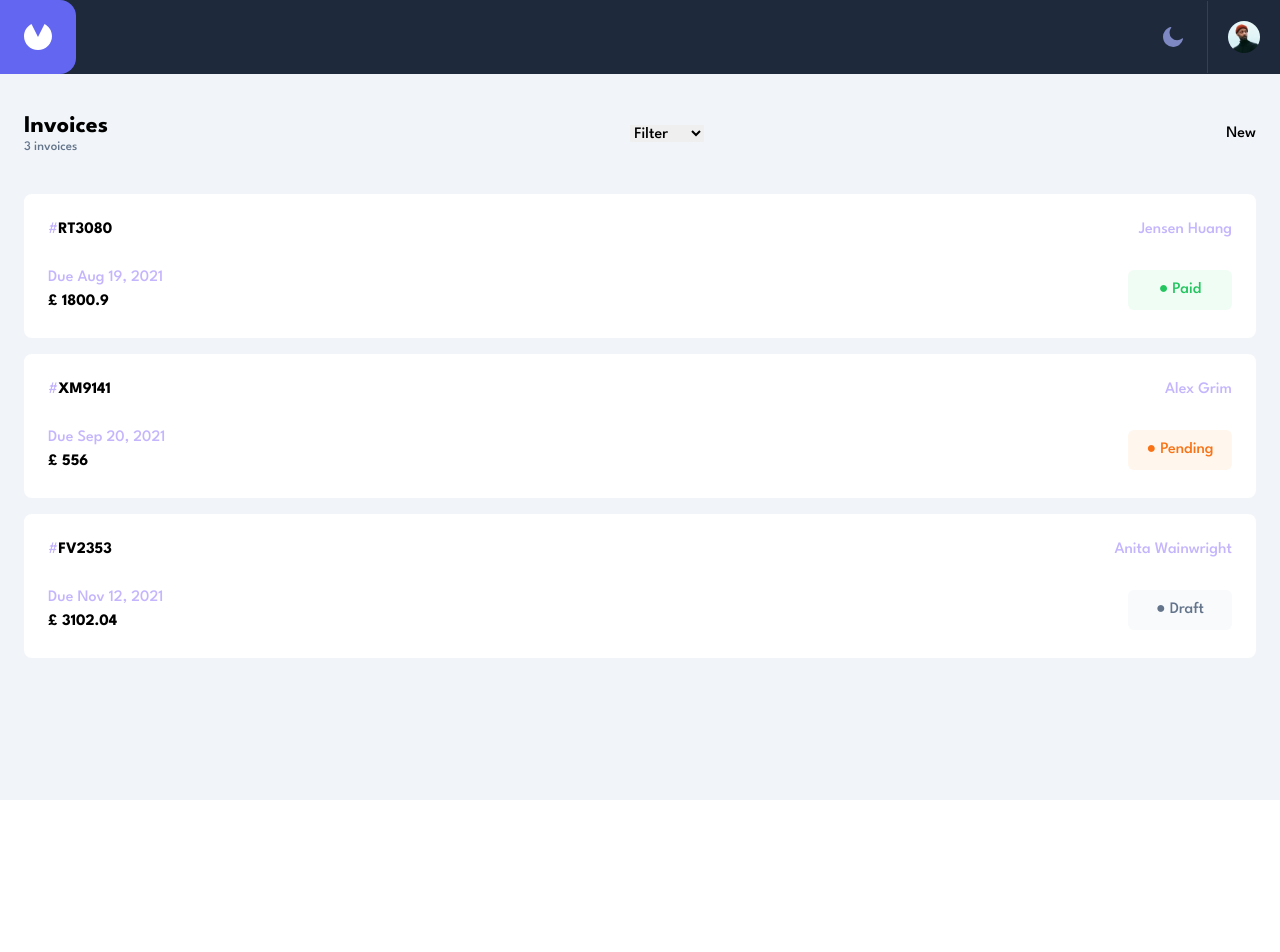
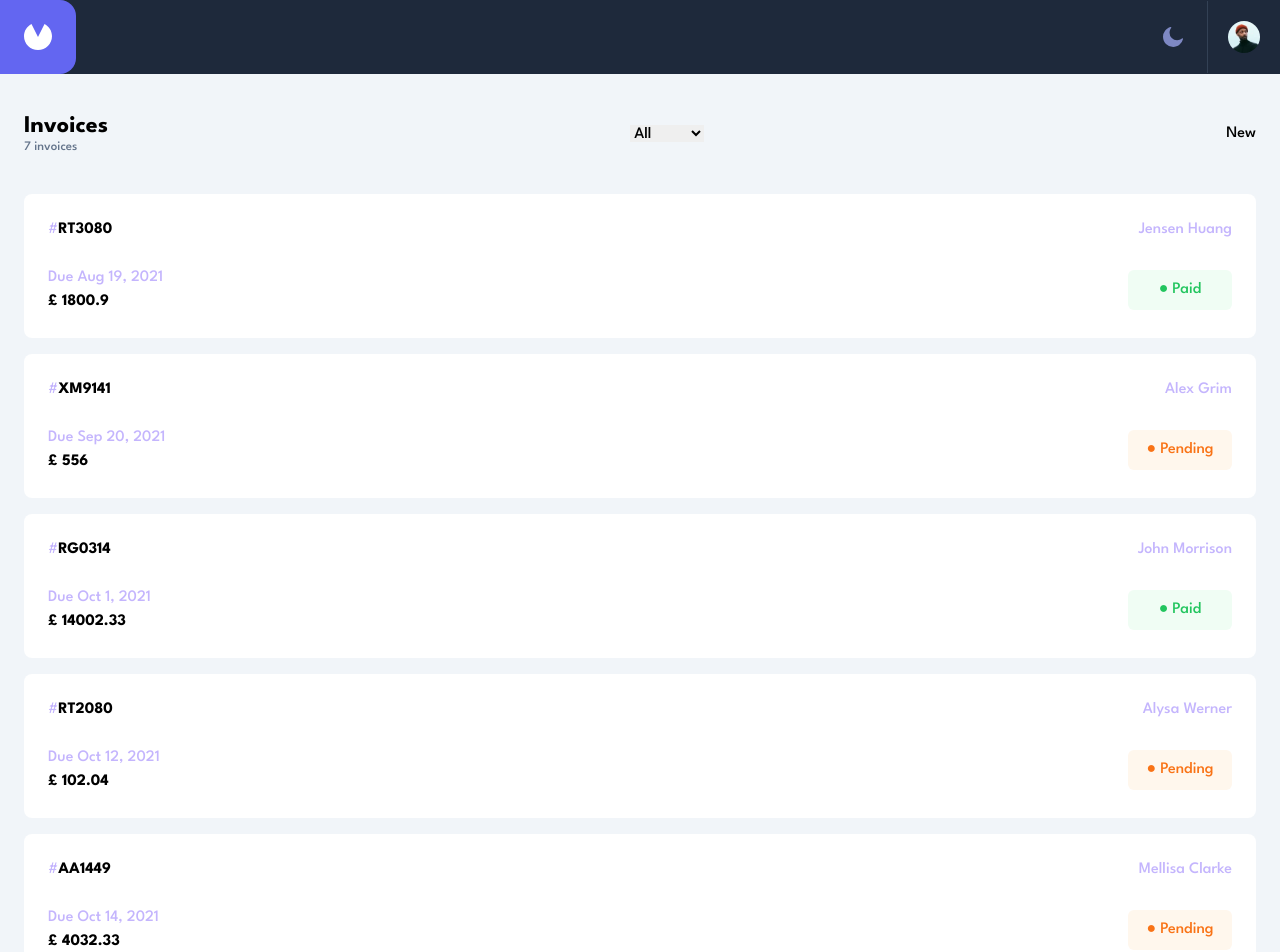
Before and after one commit to waldekglaz/invoice-app, a React (Vite) app: page / in a window 1280 px wide. Shown: the top 952 px of the page. Before the commit the page ends 800 px from the top, so only its background shows below. Built offline with nearby package versions, Linux system fonts and the light colour scheme.

Commit message:
to be continued Form

```diff
--- a/src/App.tsx
+++ b/src/App.tsx
@@ -4,6 +4,7 @@ import Message from './components/Message'
 import Form from './components/Form'
 import InvoiceCard from './components/InvoiceCard'
 import InvoiceDetails from './components/InvoiceDetails'
+import Filter from './components/Filter'
 
 const MOCK_DATA = [
   {
@@ -75,6 +76,136 @@ const MOCK_DATA = [
     total: 556.0,
   },
   {
+    id: 'RG0314',
+    createdAt: '2021-09-24',
+    paymentDue: '2021-10-01',
+    description: 'Website Redesign',
+    paymentTerms: 7,
+    clientName: 'John Morrison',
+    clientEmail: 'jm@myco.com',
+    status: 'paid',
+    senderAddress: {
+      street: '19 Union Terrace',
+      city: 'London',
+      postCode: 'E1 3EZ',
+      country: 'United Kingdom',
+    },
+    clientAddress: {
+      street: '79 Dover Road',
+      city: 'Westhall',
+      postCode: 'IP19 3PF',
+      country: 'United Kingdom',
+    },
+    items: [
+      {
+        name: 'Website Redesign',
+        quantity: 1,
+        price: 14002.33,
+        total: 14002.33,
+      },
+    ],
+    total: 14002.33,
+  },
+  {
+    id: 'RT2080',
+    createdAt: '2021-10-11',
+    paymentDue: '2021-10-12',
+    description: 'Logo Concept',
+    paymentTerms: 1,
+    clientName: 'Alysa Werner',
+    clientEmail: 'alysa@email.co.uk',
+    status: 'pending',
+    senderAddress: {
+      street: '19 Union Terrace',
+      city: 'London',
+      postCode: 'E1 3EZ',
+      country: 'United Kingdom',
+    },
+    clientAddress: {
+      street: '63 Warwick Road',
+      city: 'Carlisle',
+      postCode: 'CA20 2TG',
+      country: 'United Kingdom',
+    },
+    items: [
+      {
+        name: 'Logo Sketches',
+        quantity: 1,
+        price: 102.04,
+        total: 102.04,
+      },
+    ],
+    total: 102.04,
+  },
+  {
+    id: 'AA1449',
+    createdAt: '2021-10-7',
+    paymentDue: '2021-10-14',
+    description: 'Re-branding',
+    paymentTerms: 7,
+    clientName: 'Mellisa Clarke',
+    clientEmail: 'mellisa.clarke@example.com',
+    status: 'pending',
+    senderAddress: {
+      street: '19 Union Terrace',
+      city: 'London',
+      postCode: 'E1 3EZ',
+      country: 'United Kingdom',
+    },
+    clientAddress: {
+      street: '46 Abbey Row',
+      city: 'Cambridge',
+      postCode: 'CB5 6EG',
+      country: 'United Kingdom',
+    },
+    items: [
+      {
+        name: 'New Logo',
+        quantity: 1,
+        price: 1532.33,
+        total: 1532.33,
+      },
+      {
+        name: 'Brand Guidelines',
+        quantity: 1,
+        price: 2500.0,
+        total: 2500.0,
+      },
+    ],
+    total: 4032.33,
+  },
+  {
+    id: 'TY9141',
+    createdAt: '2021-10-01',
+    paymentDue: '2021-10-31',
+    description: 'Landing Page Design',
+    paymentTerms: 30,
+    clientName: 'Thomas Wayne',
+    clientEmail: 'thomas@dc.com',
+    status: 'pending',
+    senderAddress: {
+      street: '19 Union Terrace',
+      city: 'London',
+      postCode: 'E1 3EZ',
+      country: 'United Kingdom',
+    },
+    clientAddress: {
+      street: '3964  Queens Lane',
+      city: 'Gotham',
+      postCode: '60457',
+      country: 'United States of America',
+    },
+    items: [
+      {
+        name: 'Web Design',
+        quantity: 1,
+        price: 6155.91,
+        total: 6155.91,
+      },
+    ],
+    total: 6155.91,
+  },
+  {
     id: 'FV2353',
     createdAt: '2021-11-05',
     paymentDue: '2021-11-12',
@@ -111,6 +242,7 @@ function App() {
   const [isNewInvoiceClicked, setIsNewInvoiceClicked] = useState(false)
   const [isDetailOpen, setIsDetailOpen] = useState(false)
   const [invoiceDetails, setInvoiceDetails] = useState(null)
+  const [filter, setFilter] = useState('all')
 
   const addClickHandler = () => {
     setIsNewInvoiceClicked(true)
@@ -131,6 +263,22 @@ function App() {
     setIsDetailOpen(false)
     console.log(id)
   }
+  const onFilterChange = (e) => {
+    setFilter(e.target.value)
+  }
+  const filteredInvoices = invoices.filter((invoice) => {
+    if (filter === 'all') {
+      return true
+    } else {
+      return invoice.status === filter
+    }
+  })
+
+  const onSaveNewInvoice = (e, invoice) => {
+    e.preventDefault()
+    console.log(invoice)
+    setInvoices([...invoices, invoice])
+  }
   return (
     <div className="font-spartan bg-slate-100 h-screen">
       <Header />
@@ -142,19 +290,15 @@ function App() {
               <h2 className="text-2xl font-bold">Invoices</h2>
               {invoices.length === 0 ? <p className="text-[13px] text-slate-500 mt-[-4px]">No invoices</p> : <p className="text-[13px] text-slate-500 mt-[-4px]">{invoices.length === 1 ? '1 invoice' : `${invoices.length} invoices`}</p>}
             </div>
-            <select>
-              <option>Filter</option>
-              <option>Paid</option>
-              <option>Pending</option>
-              <option>Draft</option>
-            </select>
+
+            <Filter filter={filter} onChange={onFilterChange} />
             <div>
               <button onClick={addClickHandler}>New</button>
             </div>
           </div>
         )}
-        {invoices.length > 0 && !isNewInvoiceClicked && !isDetailOpen && invoices.map((invoice) => <InvoiceCard key={invoice.id} {...invoice} onClick={onCardClickHandler} />)}
-        {isNewInvoiceClicked && <Form onClick={backClickHandler} />}
+        {invoices.length > 0 && !isNewInvoiceClicked && !isDetailOpen && filteredInvoices.map((invoice) => <InvoiceCard key={invoice.id} {...invoice} onClick={onCardClickHandler} />)}
+        {isNewInvoiceClicked && <Form onClick={backClickHandler} onSave={onSaveNewInvoice} />}
         <div>{invoices.length === 0 && !isNewInvoiceClicked && <Message />}</div>
       </main>
     </div>
--- /dev/null
+++ b/src/components/Filter.tsx
@@ -0,0 +1,12 @@
+import React from 'react'
+
+export default function Filter({ filter, onChange }) {
+  return (
+    <select value={filter} onChange={onChange}>
+      <option value="all">All</option>
+      <option value="paid">Paid</option>
+      <option value="pending">Pending</option>
+      <option value="draft">Draft</option>
+    </select>
+  )
+}
--- a/src/components/Form.tsx
+++ b/src/components/Form.tsx
@@ -1,13 +1,84 @@
-import { MouseEventHandler } from 'react'
+import { MouseEventHandler, useState } from 'react'
 import GoBackBtn from './GoBackBtn'
+import TextInput from './TextInput'
+import { invoiceNumberGenerator, todayDateGenerator } from '../utils/utils'
 interface FormProps {
   onClick: MouseEventHandler<HTMLButtonElement>
+  onSave: any
 }
 
-export default function Form({ onClick }: FormProps) {
+export default function Form({ onClick, onSave }: FormProps) {
+  const [clientStreet, setClientStreet] = useState('')
+  const [clientCity, setClientCity] = useState('')
+  const [clientPostcode, setClientPostcode] = useState('')
+  const [clientName, setClientName] = useState('')
+  const [clientEmail, setClientEmail] = useState('')
+  const onClientStreetChange = (e) => {
+    setClientStreet(e.target.value)
+  }
+  const onClientCityChange = (e) => {
+    setClientCity(e.target.value)
+  }
+  const onClientPostcodeChange = (e) => {
+    setClientPostcode(e.target.value)
+  }
+  const onClientNameChange = (e) => {
+    setClientName(e.target.value)
+  }
+  const onClientEmailChange = (e) => {
+    setClientEmail(e.target.value)
+  }
+  const invoiceData = {
+    id: invoiceNumberGenerator(),
+    createdAt: todayDateGenerator(),
+    paymentDue: '2021-11-12',
+    description: 'Logo Re-design',
+    paymentTerms: 7,
+    clientName: clientName,
+    clientEmail: clientEmail,
+    status: 'draft',
+    senderAddress: {
+      street: '19 Union Terrace',
+      city: 'London',
+      postCode: 'E1 3EZ',
+      country: 'United Kingdom',
+    },
+    clientAddress: {
+      street: clientStreet,
+      city: clientCity,
+      postCode: clientPostcode,
+      country: 'United Kingdom',
+    },
+    items: [
+      {
+        name: 'Logo Re-design',
+        quantity: 1,
+        price: 3102.04,
+        total: 3102.04,
+      },
+    ],
+    total: 5445,
+  }
   return (
     <div>
       <GoBackBtn onClick={onClick} />
+      <h2>New invoice</h2>
+      Bill From
+      <form onSubmit={(e) => onSave(e, invoiceData)}>
+        <TextInput name="client-street" type="text" text="Street Address" value={clientStreet} onChange={onClientStreetChange} />
+        <div className="flex">
+          {' '}
+          <TextInput name="client-city" type="text" text="City" value={clientCity} onChange={onClientCityChange} />
+          <TextInput name="client-post-code" type="text" text="Post Code" value={clientPostcode} onChange={onClientPostcodeChange} />
+          <TextInput name="client-name" type="text" text="Client's Name" value={clientName} onChange={onClientNameChange} />
+          <TextInput name="client-email" type="text" text="Client's Email" value={clientEmail} onChange={onClientEmailChange} />
+        </div>
+
+        <button type="submit" className="bg-blue-500">
+          Save & Send
+        </button>
+      </form>
+      Bill To
     </div>
   )
 }
--- a/src/components/InvoiceDetails.tsx
+++ b/src/components/InvoiceDetails.tsx
@@ -62,12 +62,14 @@ export default function InvoiceDetails({ onClick, status, id, description, sende
           </div>
           <div className="mb-[38px]">
             <p className="mb-[13px]">Sent to</p>
-            <p className="text-black font-bold text-base mb-[7px]">{clientEmail}</p>
+            <a className="text-black font-bold text-base mb-[7px]" href={`mailto:${clientEmail}`}>
+              {clientEmail}
+            </a>
           </div>
           <div>
             <ul>
               {items.map((item) => (
-                <li>
+                <li key={item.name}>
                   <div className="bg-blue-50 p-6 flex justify-between items-center rounded-t-md">
                     <div>
                       <p className="text-black font-bold text-base mb-[7px]">{item.name}</p>
--- /dev/null
+++ b/src/components/TextInput.tsx
@@ -0,0 +1,10 @@
+import React from 'react'
+
+export default function TextInput({ name, type, text, value, onChange }) {
+  return (
+    <div>
+      <label htmlFor={name}>{text}</label>
+      <input type={type} name={name} id="" value={value} onChange={onChange} />
+    </div>
+  )
+}
--- a/src/utils/utils.ts
+++ b/src/utils/utils.ts
@@ -7,3 +7,30 @@ export const dateGenerator = (date: string) => {
   }
   return formattedDate.toLocaleString('en-US', options)
 }
+// Todays date generator
+
+export const todayDateGenerator = () => {
+  const today = new Date()
+  const year = today.getFullYear()
+  const month = String(today.getMonth() + 1).padStart(2, '0')
+  const day = String(today.getDate()).padStart(2, '0')
+
+  return `${year}-${month}-${day}`
+}
+
+export const invoiceNumberGenerator = () => {
+  const letters = 'ABCDEFGHIJKLMNOPQRSTUVWXYZ'
+  let invoiceNumber = ''
+
+  // Generate first 2 letters
+
+  for (let i = 0; i < 2; i++) {
+    invoiceNumber += letters.charAt(Math.floor(Math.random() * letters.length))
+  }
+
+  // Generate the remaining numbers
+  for (let i = 0; i < 4; i++) {
+    invoiceNumber += Math.floor(Math.random() * 10)
+  }
+  return invoiceNumber
+}
```
Also changed, not shown: src/data.json (renamed from data.json).
